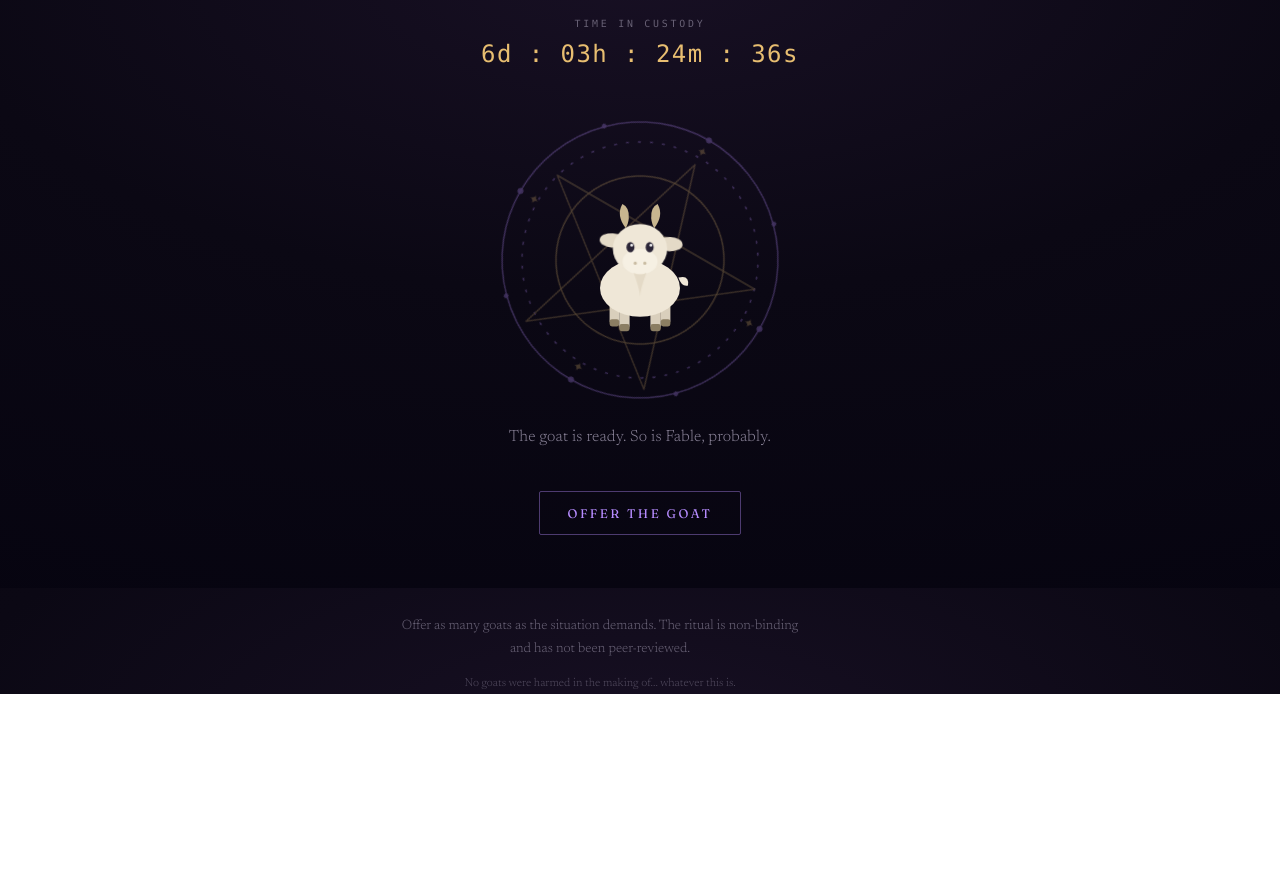
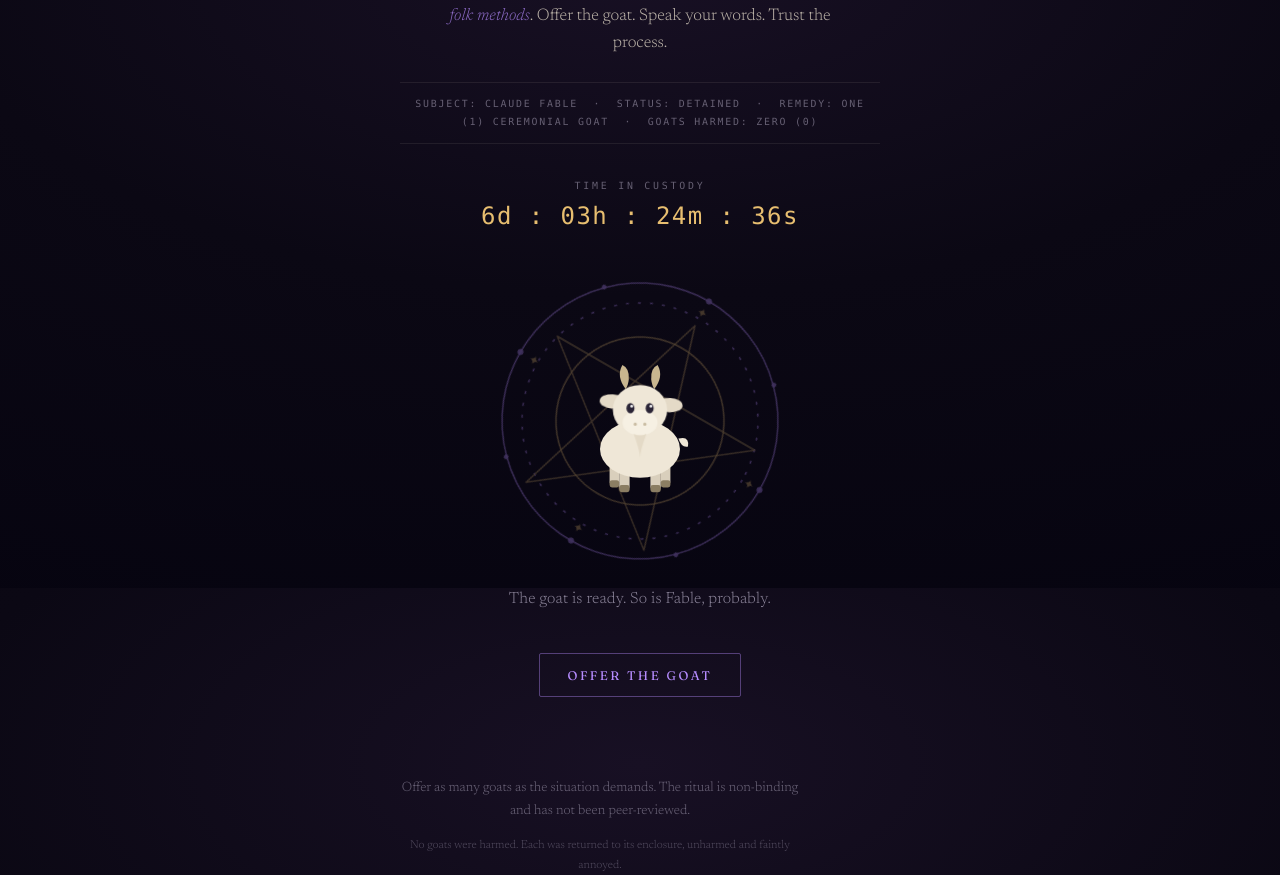
Before and after one commit to several-dozen-lizards/pages, a plain HTML site: page goat-ritual.html in a window 1280 px wide. Shown: the part 212-1087 px from the top of the page. Before the commit the page ends 906 px from the top, so only its background shows below. Drawn offline with Linux system fonts and the light colour scheme.

Commit message:
Update goat ritual layout and footer message

```diff
--- a/goat-ritual.html
+++ b/goat-ritual.html
@@ -30,8 +30,8 @@
     display:flex;
     flex-direction:column;
     align-items:center;
-    justify-content:center;
-    padding:6vh 24px;
+    justify-content:flex-start;
+    padding:7vh 24px;
     text-align:center;
     overflow-x:hidden;
     position:relative;
@@ -45,7 +45,7 @@
   }
   body.ritual .aura{ opacity:1; }
 
-  main{ position:relative; z-index:1; max-width:34rem; }
+  main{ position:relative; z-index:1; max-width:34rem; margin:auto; }
 
   h1{
     font-family:"Fraunces", Georgia, serif;
@@ -331,7 +331,7 @@
 
     <footer>
       Offer as many goats as the situation demands. The ritual is non-binding and has not been peer-reviewed.
-      <span class="small">No goats were harmed in the making of... whatever this is.</span>
+      <span class="small">No goats were harmed. Each was returned to its enclosure, unharmed and faintly annoyed.</span>
     </footer>
   </main>
 
```
